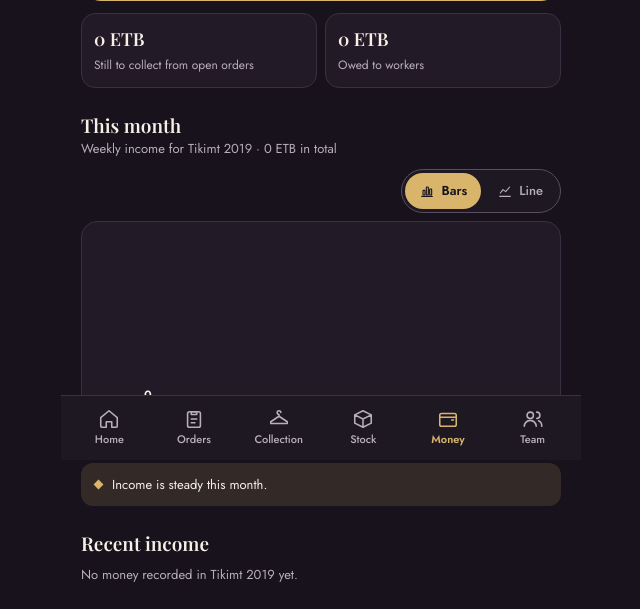
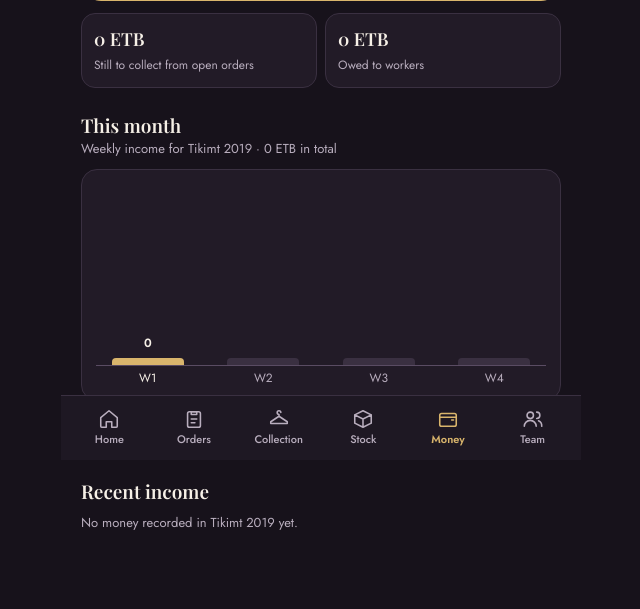
Before and after one commit to BeimnetTefera/tailorshop, a Django app: page /money/ in a window 1280 px wide. Shown: the part 340-949 px from the top of the page, without its empty margins (319-959 px from the left). After the commit the page ends 870 px from the top, so only its background shows below. Run offline with Django 5.2, Linux system fonts and the light colour scheme; the visitor is signed in with stand-in values (Sample User, id 1); data that the repository does not hold is empty.

Commit message:
Remove the line chart; fix hidden fields showing in the PIN sheet
- Money goes back to the bar chart only (no bar/line switch)
- Elements with the hidden attribute stay hidden even when a class sets
  display: the "Create your PIN" sheet no longer shows the extra PIN box
  and the "Forgot your PIN?" link

Co-Authored-By: Claude Opus 5.5 (1M context) <noreply@anthropic.com>

```diff
--- a/shop/static/shop/css/app.css
+++ b/shop/static/shop/css/app.css
@@ -29,6 +29,8 @@
 }
 
 * { box-sizing: border-box; }
+/* `hidden` must win over classes that set display (.field, .btn…), or hidden parts still show. */
+[hidden] { display: none !important; }
 html, body { margin: 0; }
 body {
   background: var(--bg);
@@ -413,18 +415,13 @@ dialog.sheet::backdrop { background: rgba(10, 6, 12, .7); }
 .gold-card .big { font-family: var(--display); font-size: 34px; font-weight: 600; color: var(--gold); margin: 6px 0; line-height: 1.15; }
 /* weekly income chart: one series in gold (--chart passes the palette checks on the
    card surface); the selected week is brighter and the only one with a printed value */
-.chart-switch { display: flex; justify-content: flex-end; margin-bottom: 8px; }
-.seg { display: inline-flex; gap: 2px; padding: 3px; border: 1px solid var(--line-strong); border-radius: 999px; background: var(--sunken); }
-.seg button { display: inline-flex; align-items: center; gap: 6px; min-height: 36px; padding: 6px 14px; border: 0; border-radius: 999px; background: transparent; color: var(--muted); font-size: 13px; font-weight: 500; }
-.seg button[aria-pressed="true"] { background: var(--gold); color: var(--on-gold); font-weight: 600; }
 .chart-wrap { position: relative; --chart: #B88A38; }
 .chart-tip {
   position: absolute; transform: translate(-50%, calc(-100% - 8px)); z-index: 3; pointer-events: none; white-space: nowrap;
   background: var(--raised); color: var(--ink); border: 1px solid var(--line-strong); border-radius: 8px; padding: 5px 9px; font-size: 12px;
   box-shadow: 0 6px 16px rgba(0, 0, 0, .45);
 }
-.bars, .linechart { background: var(--surface); border: 1px solid var(--line); border-radius: var(--radius); padding: 16px 14px 12px; }
-.bars[hidden], .linechart[hidden] { display: none; }
+.bars { background: var(--surface); border: 1px solid var(--line); border-radius: var(--radius); padding: 16px 14px 12px; }
 .bars-inner { display: flex; align-items: flex-end; justify-content: space-around; gap: 12px; height: 180px; border-bottom: 1px solid var(--line-strong); }
 .bar { flex: 1; max-width: 72px; display: flex; flex-direction: column; align-items: center; justify-content: flex-end; height: 100%; gap: 6px; text-decoration: none; color: var(--muted); position: relative; }
 .bar i { display: block; width: 100%; background: var(--chart); border-radius: 4px 4px 0 0; }
@@ -434,21 +431,6 @@ dialog.sheet::backdrop { background: rgba(10, 6, 12, .7); }
 .bar small { position: absolute; bottom: -22px; font-size: 12px; }
 .bars { padding-bottom: 34px; }
 .bar .tag { font-size: 12px; font-weight: 600; color: var(--ink); min-height: 16px; white-space: nowrap; }
-.linechart { padding: 10px 6px 4px; }
-.linechart svg { display: block; width: 100%; height: auto; overflow: visible; }
-.linechart .grid { stroke: var(--line); stroke-width: 1; }
-.linechart .axis { stroke: var(--line-strong); stroke-width: 1; }
-.linechart .area { fill: var(--chart); opacity: .14; }
-.linechart .trace { fill: none; stroke: var(--chart); stroke-width: 2; stroke-linejoin: round; stroke-linecap: round; }
-.linechart .hit { fill: transparent; }
-.linechart .dot { fill: var(--chart); stroke: var(--surface); stroke-width: 2; }
-.linechart .dot.is-selected { fill: var(--gold); }
-.linechart a:focus-visible .dot, .linechart a:hover .dot { stroke: var(--ink); }
-.linechart .value { fill: var(--ink); font-size: 12px; font-weight: 600; font-family: var(--font); }
-.linechart .label { fill: var(--muted); font-size: 12px; font-family: var(--font); }
-.linechart .label.is-selected { fill: var(--ink); font-weight: 600; }
-.linechart .month { fill: var(--faint); font-size: 11px; font-family: var(--font); letter-spacing: .04em; }
-.linechart .divider { stroke: var(--line); stroke-width: 1; stroke-dasharray: 3 4; }
 .trend { display: flex; gap: 10px; align-items: flex-start; background: var(--gold-soft); border-radius: 12px; padding: 12px 14px; margin-top: 10px; font-size: 13px; }
 .trend .diamond { margin-top: 6px; }
 .income-row { display: flex; justify-content: space-between; gap: 12px; padding: 12px 0; border-bottom: 1px solid var(--line); }
--- a/shop/static/shop/js/app.js
+++ b/shop/static/shop/js/app.js
@@ -128,29 +128,12 @@
     });
   }
 
-  // ---- Money chart: bars or line (remembered on this phone), hover tooltips ----
-  var chartViews = document.querySelectorAll("[data-chart]");
-  var chartButtons = document.querySelectorAll("[data-chart-type]");
-  if (chartViews.length && chartButtons.length) {
-    var showChart = function (type) {
-      chartViews.forEach(function (view) { view.hidden = view.dataset.chart !== type; });
-      chartButtons.forEach(function (b) { b.setAttribute("aria-pressed", b.dataset.chartType === type ? "true" : "false"); });
-    };
-    var savedChart = null;
-    try { savedChart = localStorage.getItem("moneyChart"); } catch (err) {}
-    showChart(savedChart === "line" ? "line" : "bar");
-    chartButtons.forEach(function (b) {
-      b.addEventListener("click", function () {
-        showChart(b.dataset.chartType);
-        try { localStorage.setItem("moneyChart", b.dataset.chartType); } catch (err) {}
-      });
-    });
-  }
+  // ---- Money chart: hover / focus tooltips on the bars -------------------------
   document.querySelectorAll("[data-chart-wrap]").forEach(function (wrap) {
     var tip = wrap.querySelector(".chart-tip");
     if (!tip) return;
     var show = function (el) {
-      var mark = el.querySelector(".dot, i") || el;
+      var mark = el.querySelector("i") || el;
       var r = mark.getBoundingClientRect(), w = wrap.getBoundingClientRect();
       tip.textContent = el.dataset.tip;
       tip.style.left = (r.left + r.width / 2 - w.left) + "px";
--- a/shop/templates/shop/finance/index.html
+++ b/shop/templates/shop/finance/index.html
@@ -30,15 +30,8 @@
 </div>
 
 <div class="section-head"><div><h2>{% translate "This month" %}</h2><div class="sub">{% blocktranslate with month=month_label total=month_total|birr %}Weekly income for {{ month }} · {{ total }} in total{% endblocktranslate %}</div></div></div>
-<div class="chart-switch">
-  <div class="seg" role="group" aria-label="{% translate 'Chart type' %}">
-    <button type="button" data-chart-type="bar" aria-pressed="true">{% icon "chart-bar" 16 %} {% translate "Bars" %}</button>
-    <button type="button" data-chart-type="line" aria-pressed="false">{% icon "chart-line" 16 %} {% translate "Line" %}</button>
-  </div>
-</div>
-
 <div class="chart-wrap" data-chart-wrap>
-  <section class="bars" data-chart="bar" aria-label="{% translate 'Weekly income chart' %}">
+  <section class="bars" aria-label="{% translate 'Weekly income chart' %}">
     <div class="bars-inner">
       {% for w in weeks %}
         <a class="bar{% if w.is_selected %} is-selected{% endif %}{% if w.is_future %} is-future{% endif %}" href="{% url 'shop:income_detail' %}?start={{ w.start|date:'Y-m-d' }}&end={{ w.end|date:'Y-m-d' }}"
@@ -49,26 +42,6 @@
         </a>
       {% endfor %}
     </div>
-  </section>
-
-  <section class="linechart" data-chart="line" aria-label="{% translate 'Weekly income chart' %}" hidden>
-    <svg viewBox="0 0 {{ line.width }} {{ line.height }}" role="img" aria-label="{% translate 'Weekly income chart' %}">
-      <line class="grid" x1="12" x2="{{ line.width|add:'-12' }}" y1="{{ line.top }}" y2="{{ line.top }}"></line>
-      <line class="grid" x1="12" x2="{{ line.width|add:'-12' }}" y1="{{ line.mid }}" y2="{{ line.mid }}"></line>
-      <line class="axis" x1="12" x2="{{ line.width|add:'-12' }}" y1="{{ line.base }}" y2="{{ line.base }}"></line>
-      {% for x in line.dividers %}<line class="divider" x1="{{ x }}" x2="{{ x }}" y1="{{ line.top }}" y2="{{ line.month_y }}"></line>{% endfor %}
-      {% if line.area %}<path class="area" d="{{ line.area }}"></path>{% endif %}
-      {% if line.shown|length > 1 %}<polyline class="trace" points="{{ line.points }}"></polyline>{% endif %}
-      {% for w in line.shown %}
-        <a href="{% url 'shop:income_detail' %}?start={{ w.start|date:'Y-m-d' }}&end={{ w.end|date:'Y-m-d' }}" aria-label="{{ w.label }}: {{ w.amount|birr }}" data-tip="{{ w.label }} · {{ w.start|ethrange:w.end }} · {{ w.amount|birr }}">
-          <circle class="hit" cx="{{ w.x }}" cy="{{ w.y }}" r="18"></circle>
-          <circle class="dot{% if w.is_selected %} is-selected{% endif %}" cx="{{ w.x }}" cy="{{ w.y }}" r="{% if w.is_selected %}6{% else %}4{% endif %}"></circle>
-        </a>
-        {% if w.is_selected %}<text class="value" x="{{ w.x }}" y="{{ w.value_y }}" text-anchor="middle">{{ w.amount|etb }}</text>{% endif %}
-      {% endfor %}
-      {% for w in line.weeks %}<text class="label{% if w.is_selected %} is-selected{% endif %}" x="{{ w.x }}" y="{{ line.week_y }}" text-anchor="middle">{{ w.label }}</text>{% endfor %}
-      {% for m in line.months %}<text class="month" x="{{ m.x }}" y="{{ line.month_y }}" text-anchor="middle">{{ m.name }}</text>{% endfor %}
-    </svg>
   </section>
   <span class="chart-tip" role="status" hidden></span>
 </div>
--- a/shop/templatetags/shop_extras.py
+++ b/shop/templatetags/shop_extras.py
@@ -130,8 +130,6 @@ ICONS = {
     "alert": '<path d="M12 3 2 20h20z"/><path d="M12 10v4M12 17v.5"/>',
     "edit": '<path d="M4 20h4L19 9l-4-4L4 16z"/><path d="m13.5 6.5 4 4"/>',
     "more": '<circle cx="5" cy="12" r="1.2"/><circle cx="12" cy="12" r="1.2"/><circle cx="19" cy="12" r="1.2"/>',
-    "chart-bar": '<path d="M4 20h16"/><rect x="6" y="11" width="3" height="7" rx="1"/><rect x="11" y="6" width="3" height="12" rx="1"/><rect x="16" y="9" width="3" height="9" rx="1"/>',
-    "chart-line": '<path d="M4 20h16"/><path d="m5 15 4-5 4 3 6-7"/>',
     "globe":'<circle cx="12" cy="12" r="9"/><path d="M3 12h18M12 3a14 14 0 0 1 0 18M12 3a14 14 0 0 0 0 18"/>',
 }
 
--- a/shop/views.py
+++ b/shop/views.py
@@ -721,45 +721,12 @@ def _month_weeks(year, month, today):
     return weeks
 
 
-def _line_chart(groups):
-    """Point positions for the line view of the weekly income chart (an SVG, 320×196).
-
-    `groups` is [(month name, weeks), …]: last month and this one, so the line shows
-    a trend even in the first week of a month. Weeks that haven't started are
-    labelled on the axis but not plotted, so the line doesn't dive to zero.
-    """
-    width, height, side, top, bottom = 320, 196, 22, 34, 46
-    base = height - bottom
-    weeks = [w for _name, ws in groups for w in ws]
-    shown = [w for w in weeks if not w["is_future"]]
-    peak = max((w["amount"] for w in shown), default=0) or 1
-    n = len(weeks)
-    for i, w in enumerate(weeks):
-        w["x"] = round(width / 2 if n == 1 else side + i * (width - 2 * side) / (n - 1), 1)
-        w["y"] = round(top + (base - top) * (1 - float(w["amount"]) / float(peak)), 1)
-        w["value_y"] = round(w["y"] - 14, 1)
-    months, dividers = [], []
-    for k, (name, ws) in enumerate(groups):
-        months.append({"name": name, "x": round(sum(w["x"] for w in ws) / len(ws), 1)})
-        if k:
-            dividers.append(round((groups[k - 1][1][-1]["x"] + ws[0]["x"]) / 2, 1))
-    points = " ".join(f"{w['x']},{w['y']}" for w in shown)
-    area = ""
-    if len(shown) > 1:
-        area = f"M{shown[0]['x']},{base} L{points.replace(' ', ' L')} L{shown[-1]['x']},{base} Z"
-    return {"width": width, "height": height, "base": base, "mid": round((base + top) / 2, 1), "top": top,
-            "week_y": base + 18, "month_y": height - 6, "points": points, "area": area,
-            "weeks": weeks, "shown": shown, "months": months, "dividers": dividers}
-
-
 @owner_required
 def finance(request):
     today = _today()
     year, month = _month_from_request(request)
     first, last = ethiopian.month_bounds(year, month)
     weeks = _month_weeks(year, month, today)
-    prev_year, prev_month = ethiopian.add_months(year, month, -1)
-    previous = _month_weeks(prev_year, prev_month, today)
 
     if first <= today <= last:
         idx = next(i for i, w in enumerate(weeks) if w["start"] <= today <= w["end"])
@@ -778,7 +745,6 @@ def finance(request):
     peak = max((w["amount"] for w in weeks), default=0) or 1
     for w in weeks:
         w["height"] = max(4, int(w["amount"] / peak * 100))
-    line = _line_chart([(ethiopian.month_name(prev_month), previous), (ethiopian.month_name(month), weeks)])
 
     streak, i = 0, idx
     while i > 0 and weeks[i]["amount"] > weeks[i - 1]["amount"]:
@@ -806,6 +772,7 @@ def finance(request):
     owed_workers = WorkerTask.objects.filter(finished_on__isnull=False, paid_on__isnull=True).aggregate(t=Sum("amount"))["t"] or 0
     month_total = sum((w["amount"] for w in weeks), Decimal("0"))
 
+    prev_year, prev_month = ethiopian.add_months(year, month, -1)
     next_year, next_month = ethiopian.add_months(year, month, 1)
     return render(request, "shop/finance/index.html", {
         "month_label": f"{ethiopian.month_name(month)} {year}",
@@ -813,7 +780,6 @@ def finance(request):
         "prev_month": f"{prev_year}-{prev_month}",
         "next_month": f"{next_year}-{next_month}",
         "weeks": weeks,
-        "line": line,
         "selected": selected,
         "selected_label": ethiopian.format_range(selected["start"], selected["end"]),
         "change": change,
```
Also changed, not shown: shop/tests.py (+5 -16 lines), README.md, locale/am/LC_MESSAGES/django.po, 1 other file.
